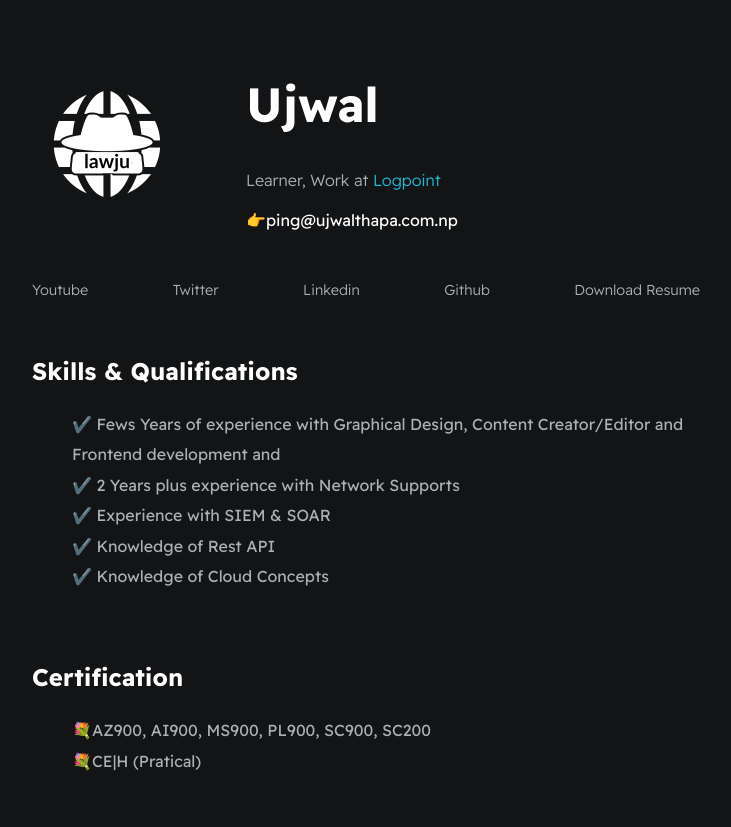
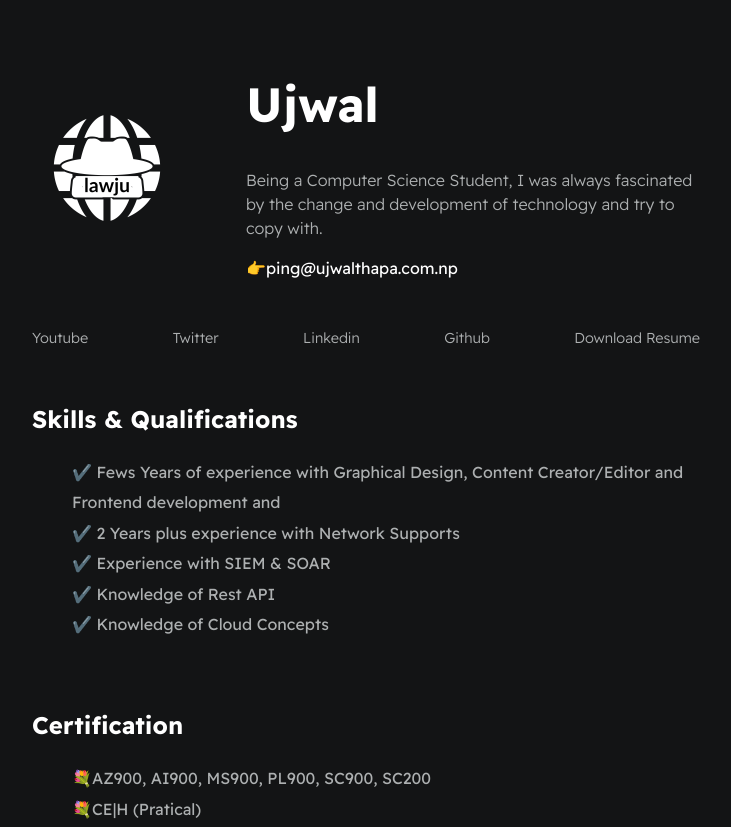
Before and after one commit to thapaujwal/thapaujwal.github.io, a plain HTML site: page index.html in a window 1280 px wide. Shown: the top 827 px of the page, without its empty margins (274-1005 px from the left). Drawn offline with Linux system fonts and the light colour scheme.

Commit message:
minor changes

```diff
--- a/index.html
+++ b/index.html
@@ -16,7 +16,7 @@
 
                 <div>
                     <h1 id="user-name">Ujwal</h1>
-                    <p id="bio">Learner, Work at <a href="https://www.logpoint.com/en/" target="_blank">Logpoint</a></p>
+                    <p id="bio">Being a Computer Science Student, I was always fascinated by the change and development of technology and try to copy with. <a href="#" target="_blank"></a></p>
                     <p id="email">👉ping@ujwalthapa.com.np</p>
                 </div>
             </section>
```
